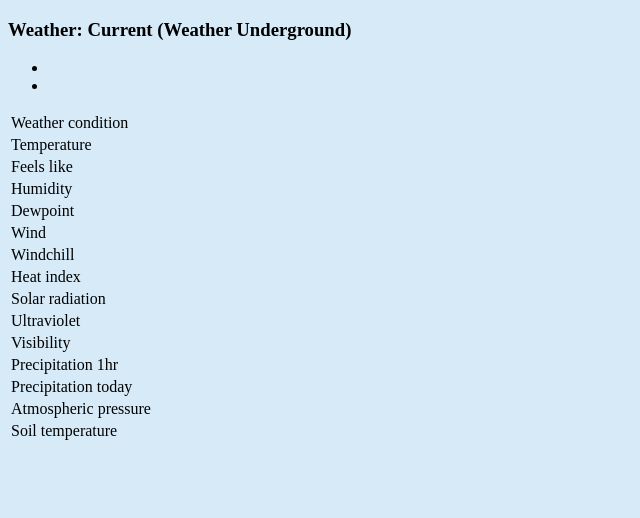
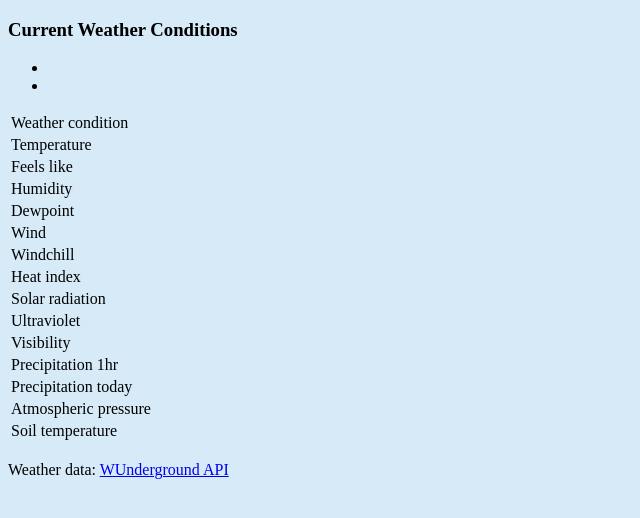
Before and after one commit to nick3499/current_weather_pws, a Flask app: template templates/base.html in a window 1280 px wide. Shown: the top 518 px of the page, without its empty margins (0-640 px from the left). Run offline with Flask 2, Linux system fonts and the light colour scheme; the template is opened without the code that fills it, so the values that code supplies are empty.

Commit message:
Added misc
 - added `<section>` and `<footer>`
 - added `Weather data` attribution in `<footer>`.
 - shortened `<h3>`.

```diff
--- a/templates/base.html
+++ b/templates/base.html
@@ -1,7 +1,8 @@
 <!DOCTYPE html>
 <html>
 <body style="background-color:#D6EAF8;">
-  <h3>Weather: Current (Weather Underground)</h3>
+  <section>
+    <h3>Current Weather Conditions</h3>
     <ul>
       <li>{{ co['observation_location']['full'] }}</li>
       <li>{{ co['observation_time'] }}</li>
@@ -67,6 +68,11 @@
         <td><span>Soil temperature</span></td>
         <td>{{ co['soil_temp_f'] }}</td>
       </table>
+  </section>
+  <br>
+  <footer>
+    Weather data: <a href="https://www.wunderground.com/weather/api/">WUnderground API</a>
+  </footer>
 </body>
 
   <!--
```
Lines whose indentation alone changed are shown as unchanged.
